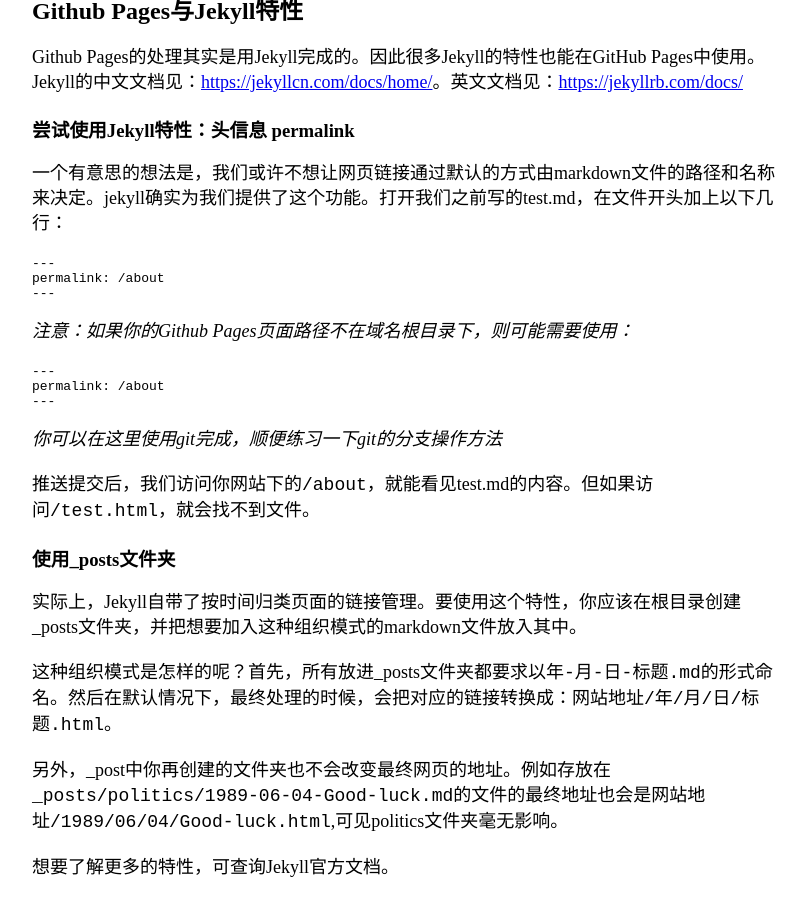
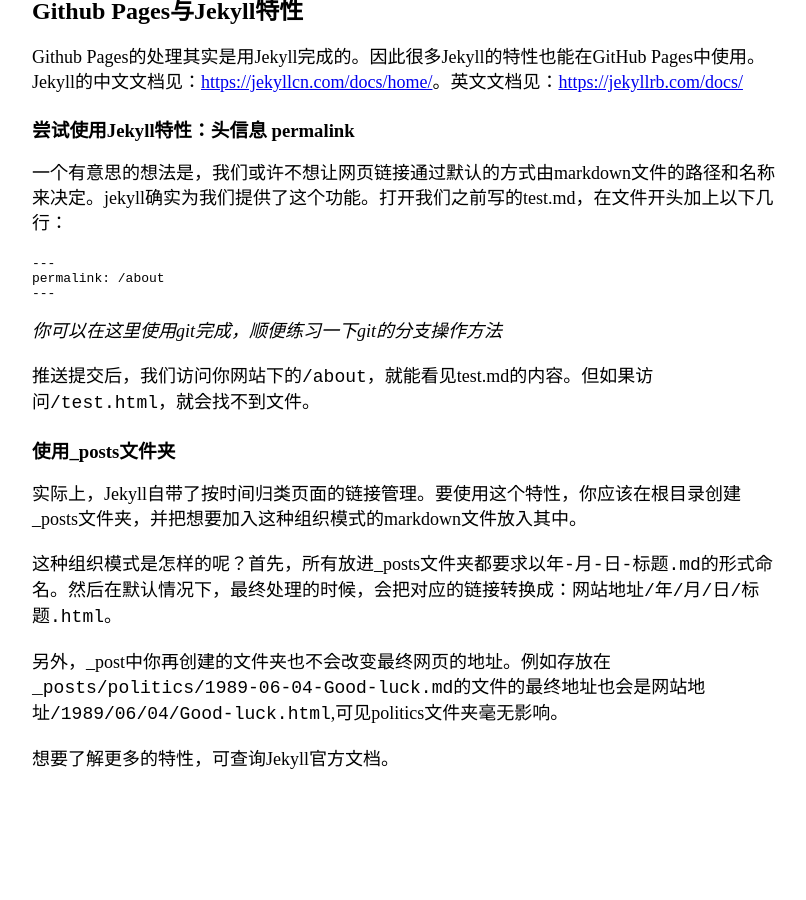
Before and after one commit to JOKERBARK/jokerbark.github.io, a Jekyll site: the page built from docs/Quick-start.md, in a window 1280 px wide and 900 px high, scrolled down 3938 px. Shown: the whole window, without its empty margins (233-1039 px from the left). Built offline with Jekyll 4.4.1, drawn with Linux system fonts in a browser that asks for light colours; our own code applies the rules of GitHub Pages for plain Markdown files; after the commit the page ends 4730 px from its top, so only the background shows below that.

Commit message:
docs: deleted lines with problem in docs/Quick-start.md

````diff
--- a/docs/Quick-start.md
+++ b/docs/Quick-start.md
@@ -165,12 +165,6 @@ Github Pages的处理其实是用Jekyll完成的。因此很多Jekyll的特性
 permalink: /about
 ---
 ```
-*注意：如果你的Github Pages页面路径不在域名根目录下，则可能需要使用：*
-```
----
-permalink: {{ site.baseurl }}/about
----
-```
 *你可以在这里使用git完成，顺便练习一下git的分支操作方法*
 
 推送提交后，我们访问你网站下的`/about`，就能看见test.md的内容。但如果访问`/test.html`，就会找不到文件。
````
